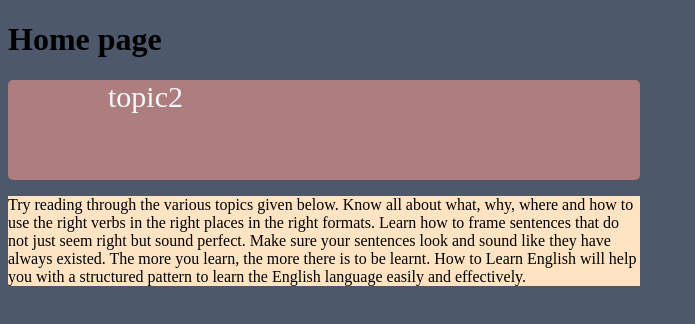
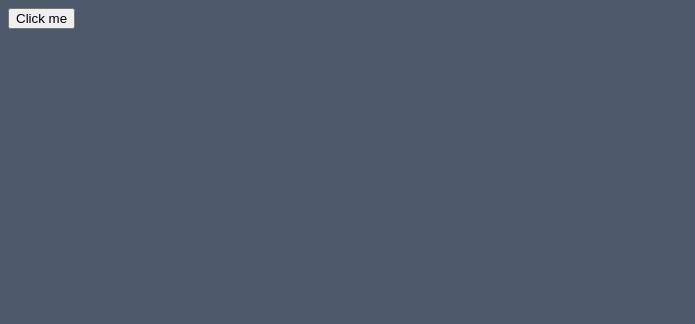
Before and after one commit to dinukrana2000/example1, a React (Create React App) app: page / in a window 1280 px wide. Shown: the top 324 px of the page, without its empty margins (0-695 px from the left). Built offline with nearby package versions, Linux system fonts and the light colour scheme.

Commit message:
click event basics

```diff
--- a/src/Pages/Home.js
+++ b/src/Pages/Home.js
@@ -1,14 +1,20 @@
 import React from 'react'
 import Topic from '../Component/Topic'
 import Content from '../Component/Content'
+
+function buttonClick(){
+  //onclick eke buttonClick function eka () ekka call krnne na***
+  console.log("button clicked");
+  alert("hey");
+}
 
 export default function Home() {
 
   return (
     <div>
-      <h1>Home page</h1>
-      <Topic/>
-      <Content/>
+    <button onClick={buttonClick}>Click me</button>
+
+
     </div>
   )
 }
```
